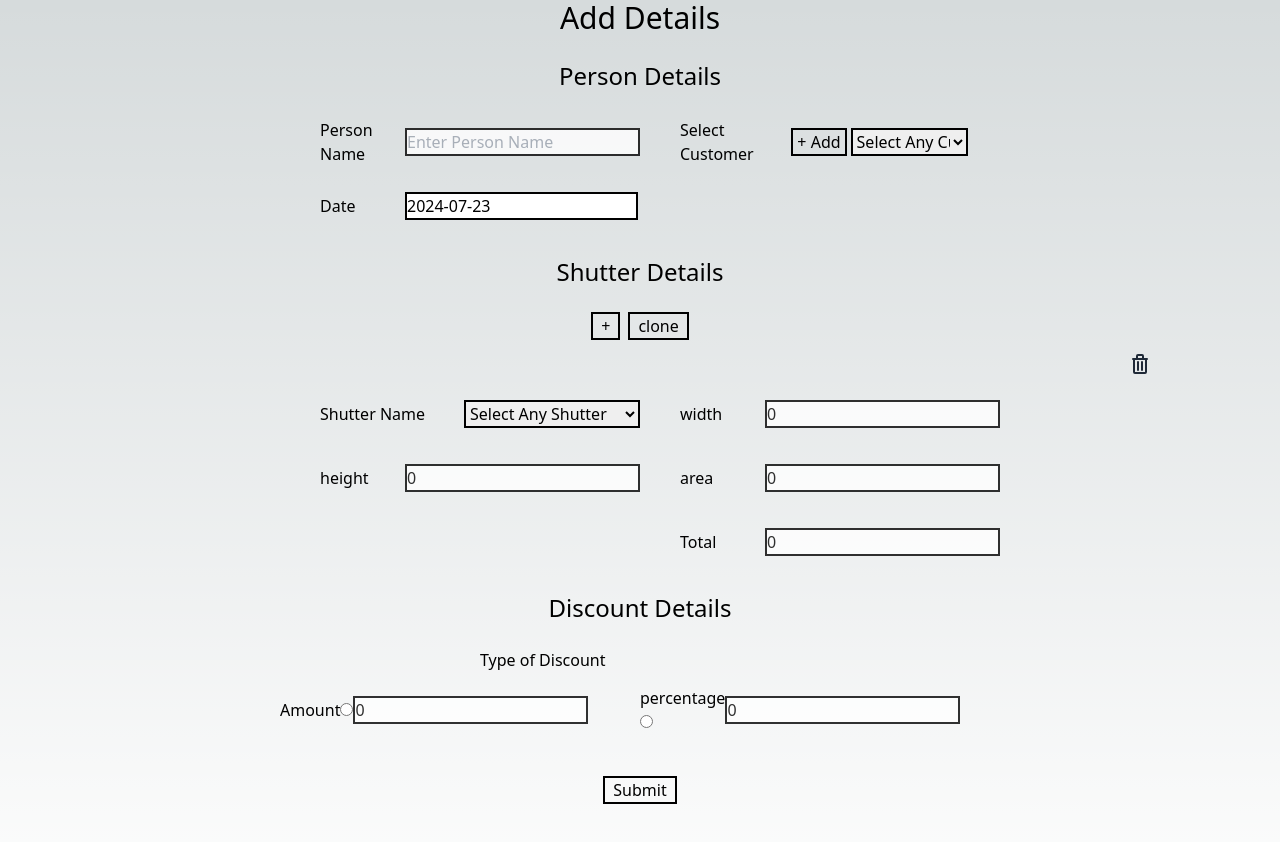
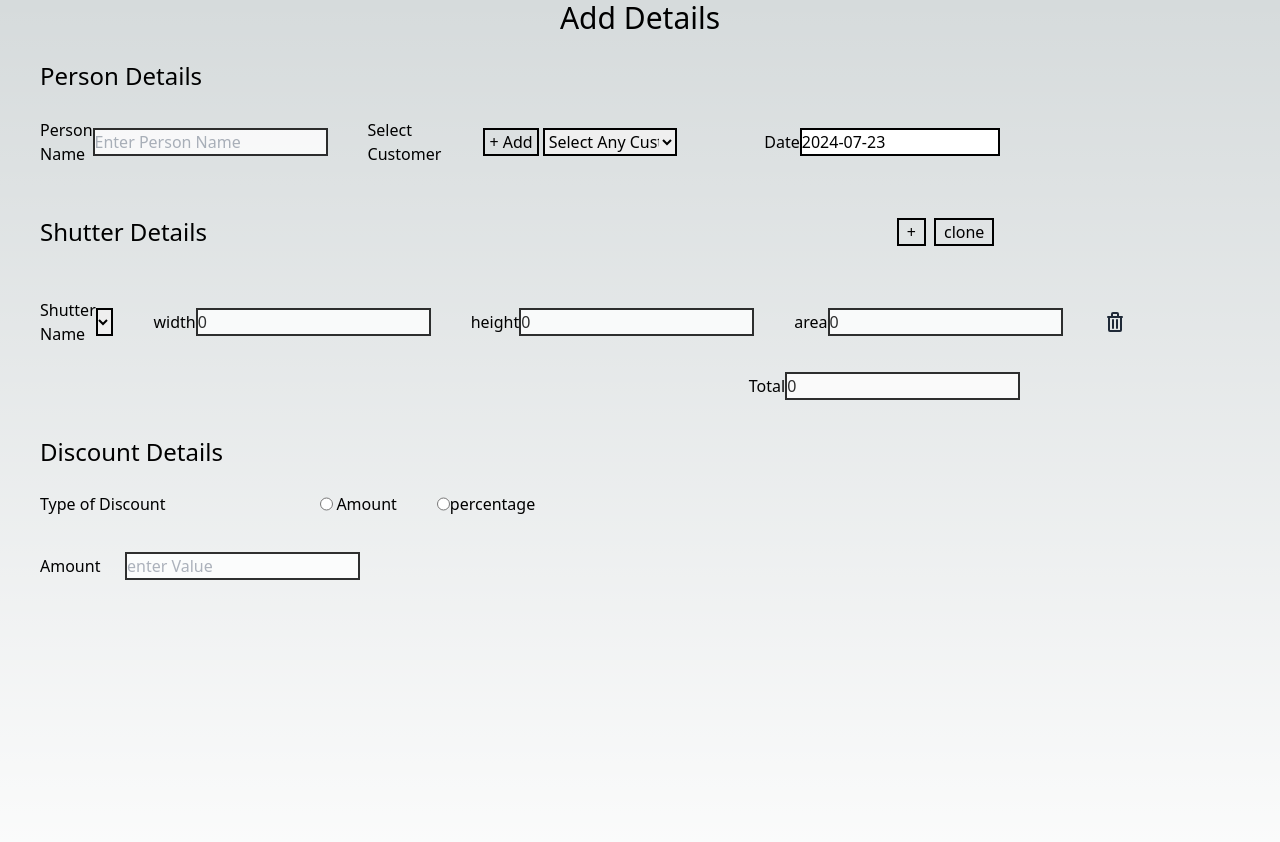
Before and after one commit to Mujpara-Nitin-Trainee/basic-crud-nextjs, a Next.js app: page /employees in a window 1280 px wide. Shown: the top 842 px of the page. Built offline with nearby package versions, Linux system fonts and the light colour scheme.

Commit message:
changed: changed some css

```diff
--- a/src/components/basicUser.tsx
+++ b/src/components/basicUser.tsx
@@ -34,26 +34,24 @@ export default function BasicUser({ register, control, error }: { register: UseF
 
   return (
     <>
-      <h3 className="text-2xl my-6 text-center ">Person Details</h3>
-      <div className="flex justify-center my-3 w-3/7 relative">
-        <div className="w-1/4 flex items-center justify-between mx-10 ">
+      <h3 className="text-2xl my-6 mx-10">Person Details</h3>
+      <div className="flex justify-center my-3 w-full">
+        <div className="w-2/4 flex items-center justify-between mx-10 ">
           <Label name="Person Name"></Label>
           <Input name='personName' register={register} error={error} placeholder="Enter Person Name" />
         </div>
-        <div className="w-1/4 flex items-center justify-between">
+        <div className="w-3/4 flex items-center justify-between">
           <label htmlFor='search'>Select Customer</label>
-          <div>
+          <div className="w-3/4">
             <button type="button" className="px-1 border-2 mx-1 border-black" onClick={handleModel}>+ Add</button>
             <Select name="customerName" options={options} register={register} error={error} />
           </div>
         </div>
-      </div>
-      <div className="flex justify-center my-3 w-3/7 ">
-        <div className="w-1/4 flex items-center justify-between mx-10 ">
+        <div className="w-2/4 flex items-center justify-between mx-10 ">
           <Label name="Date"></Label>
           <DateInput name="date" control={control} />
         </div>
-        <div className="w-1/4 flex items-center justify-between">
+        <div className="w-2/4 flex items-center justify-between">
         </div>
       </div>
       {(model === 1) ? <Model /> : <></>}
--- a/src/components/discount.tsx
+++ b/src/components/discount.tsx
@@ -7,28 +7,25 @@ import { formAttributes } from "@/types/types";
 export default function Discount({ register, error }: { register: UseFormRegister<formAttributes>, error: FieldErrors<formAttributes> }) {
   return (
     <>
-      <h3 className="text-2xl my-6 text-center">Discount Details</h3>
+      <h3 className="text-2xl my-6 mx-10">Discount Details</h3>
 
-      <div className="flex justify-center my-3 w-4/7">
+      <div className="flex my-3 w-3/4">
         <div className="w-1/4 flex items-center justify-between mx-10 ">
           <Label name="Type of Discount"></Label>
         </div>
+        <div className="flex w-[8%] justify-between">
+          <Radio name="discountType" register={register} error={error} value="amount" />
+          <Label name="Amount"></Label>
+        </div>
+        <div className="flex w-[9%] justify-between mx-10">
+          <Radio name="discountType" register={register} error={error} value="percentage" />
+          <Label name="percentage"></Label>
+        </div>
       </div>
-      <div className="flex justify-center my-3 w-4/7">
-        <div className="w-1/4 flex items-center justify-start">
-          <div>
-            <Label name="Amount"></Label>
-            <Radio name="discount" register={register} error={error} value="amount" />
-          </div>
-          <Input name='amount' register={register} error={error} placeholder="Enter your amount" />
-        </div>
-        <div className="w-1/4 flex items-center justify-between mx-10">
-          <div>
-            <Label name="percentage"></Label>
-            <Radio name="discount" register={register} error={error} value="percentage" />
-          </div>
-          <Input name='percentage' register={register} error={error} placeholder="Enter your percentage" />
-        </div>
+
+      <div className="flex my-6 w-1/4 mx-10 items-center justify-between">
+        <Label name="Amount"></Label>
+        <Input name="discount" register={register} error={error} placeholder="enter Value" />
       </div>
     </>
   )
--- a/src/components/shutter.tsx
+++ b/src/components/shutter.tsx
@@ -48,56 +48,55 @@ export default function Shutter({ register, control, watch, setValue, error }: {
 
   return (
     <>
-      <h3 className="text-2xl my-6 text-center">Shutter Details</h3>
-
-      <div className="flex justify-center my-3 w-3/7">
-        <button type="button" className="border-2 border-black px-2 mx-1" onClick={handleIncrement}>+</button>
-        <button type="button" className="border-2 border-black px-2 mx-1">clone</button>
+      <div className="flex justify-between items-center my-6 w-[78%]">
+        <h3 className="text-2xl my-6 mx-10">Shutter Details</h3>
+        <div>
+          <button type="button" className="border-2 border-black px-2 mx-1 h-max" onClick={handleIncrement}>+</button>
+          <button type="button" className="border-2 border-black px-2 mx-1 h-max">clone</button>
+        </div>
       </div>
 
       {fields.map((ele, index) => {
         return <div key={index}>
-          <div className="flex justify-center ml-[1000px]">
-            <button type="button" className="flex float-right" onClick={() => remove(index)}>
-              <svg className="w-6 h-6 text-gray-800 dark:text-black" aria-hidden="true" xmlns="http://www.w3.org/2000/svg" width="24" height="24" fill="none" viewBox="0 0 24 24">
-                <path stroke="currentColor" strokeLinecap="round" strokeLinejoin="round" strokeWidth="2" d="M5 7h14m-9 3v8m4-8v8M10 3h4a1 1 0 0 1 1 1v3H9V4a1 1 0 0 1 1-1ZM6 7h12v13a1 1 0 0 1-1 1H7a1 1 0 0 1-1-1V7Z" />
-              </svg>
-            </button>
-          </div>
 
-          <div className="flex justify-center my-3 w-3/7 ">
-            <div className="w-1/4 flex items-center justify-between mx-10 ">
+          <div className="flex justify-center my-3 w-[95%] ">
+            <div className="w-2/4 flex items-center justify-between mx-10 ">
               <Label name="Shutter Name"></Label>
               <Select name={`shutter.${index}.shutterName`} error={error} options={options} register={register} />
               {(error[`shutter` as keyof object] as { shutterName: { type: string, message: string } }) && <p> {(error[`shutter` as keyof object] as
                 { shutterName?: { type: string, message: string }; }[])![index]?.shutterName?.message} </p>}
             </div>
-            <div className="w-1/4 flex items-center justify-between">
+            <div className="w-2/4 flex items-center justify-between">
               <Label name="width"></Label>
               <Input name={`shutter.${index}.width`} register={register} error={error} handleChange={() => handleArea(index)} placeholder="Enter your width" />
               {(error[`shutter` as keyof object] as { width: { type: string, message: string } }) && <p> {(error[`shutter` as keyof object] as
                 { width?: { type: string, message: string }; }[])![index]?.width?.message} </p>}
             </div>
-          </div>
+            {/* </div>
 
-          <div className="flex justify-center my-3 w-3/7">
-            <div className="w-1/4 flex items-center justify-between mx-10">
+          <div className="flex justify-center my-3 w-3/7"> */}
+            <div className="w-2/4 flex items-center justify-between mx-10">
               <Label name="height"></Label>
               <Input name={`shutter.${index}.height`} register={register} error={error} handleChange={() => handleArea(index)} placeholder="Enter your height" />
               {(error[`shutter` as keyof object] as { height: { type: string, message: string } }) && <p> {(error[`shutter` as keyof object] as
                 { height?: { type: string, message: string }; }[])![index]?.height?.message} </p>}
             </div>
-            <div className="w-1/4 flex items-center justify-between">
+            <div className="w-2/4 flex items-center justify-between">
               <Label name="area"></Label>
               <input type="text" {...register(`shutter.${index}.area`)} readOnly className="my-3 opacity-80 border-2 border-black" />
+            </div>
+            <div className="w-2/4 flex items-center justify-between mx-10">
+              <button type="button" className="flex float-right" onClick={() => remove(index)}>
+                <svg className="w-6 h-6 text-gray-800 dark:text-black" aria-hidden="true" xmlns="http://www.w3.org/2000/svg" width="24" height="24" fill="none" viewBox="0 0 24 24">
+                  <path stroke="currentColor" strokeLinecap="round" strokeLinejoin="round" strokeWidth="2" d="M5 7h14m-9 3v8m4-8v8M10 3h4a1 1 0 0 1 1 1v3H9V4a1 1 0 0 1 1-1ZM6 7h12v13a1 1 0 0 1-1 1H7a1 1 0 0 1-1-1V7Z" />
+                </svg>
+              </button>
             </div>
           </div>
         </div>
       })}
 
-      <div className="flex justify-center my-3 w-3/7">
-        <div className="w-1/4 flex items-center justify-between mx-10">
-        </div>
+      <div className="flex justify-end w-[78%]">
         <div className="w-1/4 flex items-center justify-between">
           <Label name="Total"></Label>
           <input type="total" {...register('total')} readOnly className="my-3 opacity-80 border-2 border-black" />
--- a/src/pages/employees/index.tsx
+++ b/src/pages/employees/index.tsx
@@ -41,9 +41,9 @@ export default function About() {
       <BasicUser register={register} control={control} error={errors} />
       <Shutter register={register} control={control} watch={watch} setValue={setValue} error={errors} />
       <Discount register={register} error={errors} />
-      <div className="text-center my-10">
+      {/* <div className="text-center my-10">
         <input type="submit" value="Submit" className="border-2 border-black px-2"></input>
-      </div>
+      </div> */}
     </form>
   </>
 }
--- a/src/validations/validation.ts
+++ b/src/validations/validation.ts
@@ -13,7 +13,8 @@ export const formSchema = yup.object().shape({
     })
   ).required(),
   total: yup.number().required(),
-  discount: yup.string().required(),
+  discountType: yup.string().required(),
+  discount: yup.number().required()
 })
 
 export const customerFormSchema = yup.object().shape({
```
Also changed, not shown: src/types/types.ts (+3 -4 lines).
